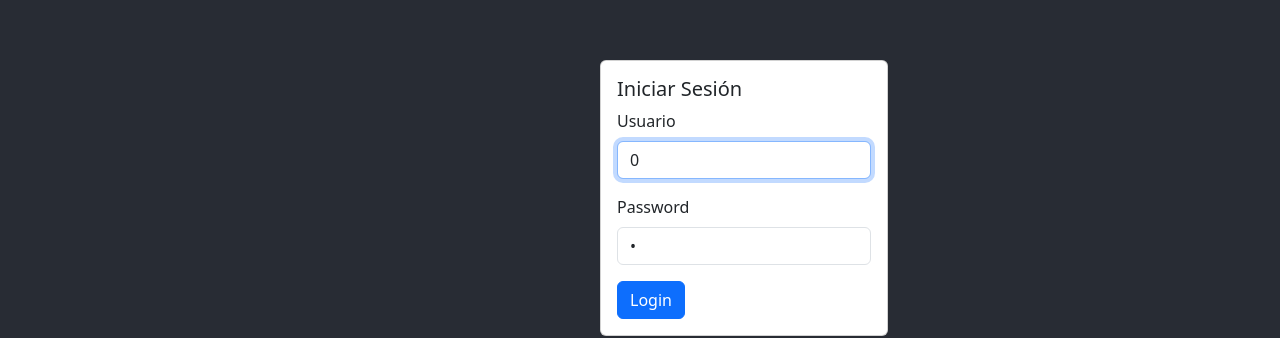
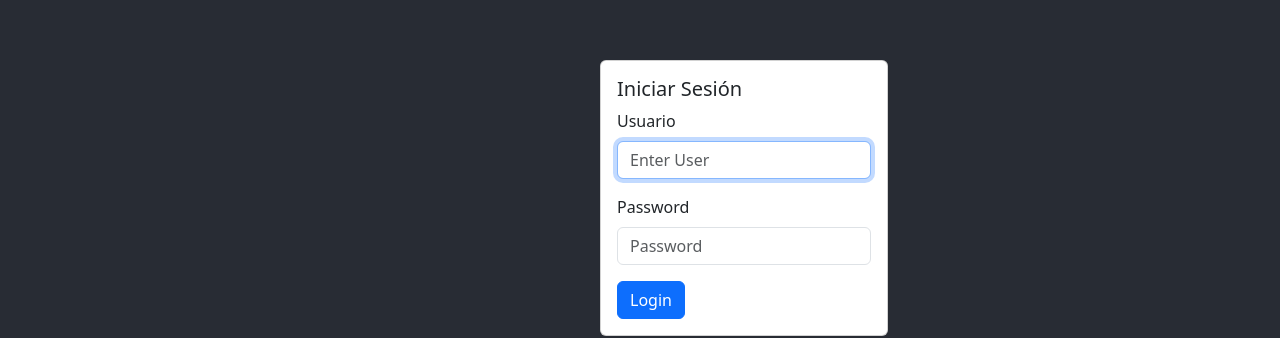
Before and after one commit to DanielGarcia-201901103/EDD_VJ1S2023_PY_201901103, a React (Create React App) app in the folder Frontend/proyectovisual/: page / in a window 1280 px wide. Shown: the part 140-478 px from the top of the page. Built offline with nearby package versions, Linux system fonts and the light colour scheme.

Commit message:
valicación en backend para inicio de sesión realizada, falta la misma validación en el frontend

```diff
--- a/Frontend/proyectovisual/public/index.html
+++ b/Frontend/proyectovisual/public/index.html
@@ -24,7 +24,7 @@
       work correctly both with client-side routing and a non-root public URL.
       Learn how to configure a non-root public URL by running `npm run build`.
     -->
-    <title>React App</title>
+    <title>EDD Creative</title>
   </head>
   <body>
     <noscript>You need to enable JavaScript to run this app.</noscript>
--- a/Frontend/proyectovisual/src/components/menuPrincipal.js
+++ b/Frontend/proyectovisual/src/components/menuPrincipal.js
@@ -4,8 +4,8 @@ import Card from 'react-bootstrap/Card';
 import { useState } from 'react';
 
 export const Login = () => {
-    const [userLogin, setUsuario] = useState(0)
-    const [passwordLogin, setPassword] = useState(0)
+    const [userLogin, setUsuario] = useState()
+    const [passwordLogin, setPassword] = useState()
     //const [imagen, setImagen] = useState('https://yakurefu.com/wp-content/uploads/2020/02/Chi_by_wallabby.jpg')
     const handleSubmit = async(e) => {
         e.preventDefault();
```
Also changed, not shown: 1 other file (tests, documents, lock files or other folders).
